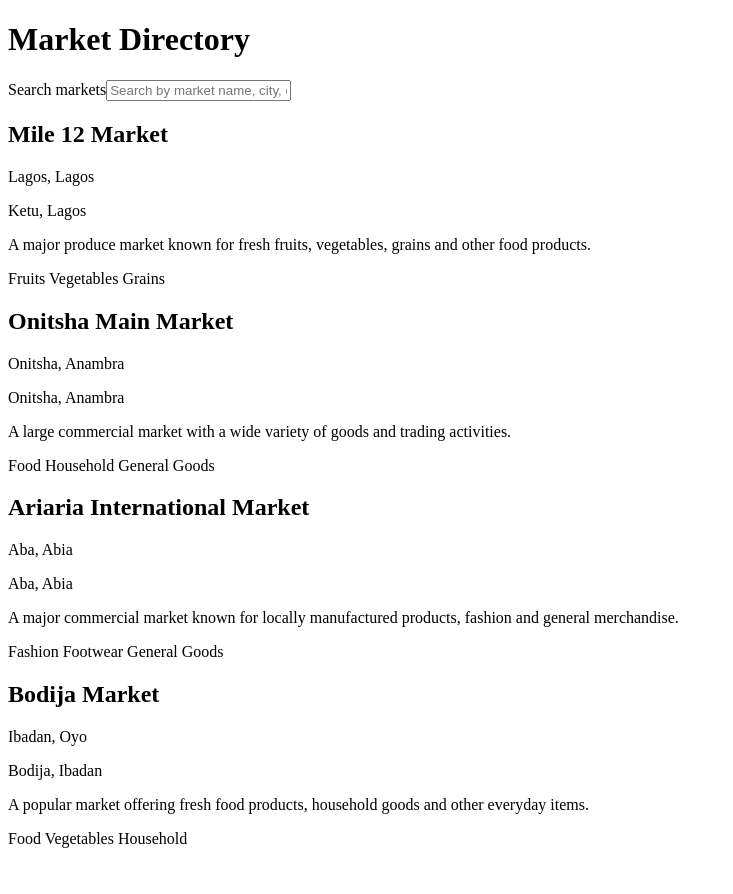
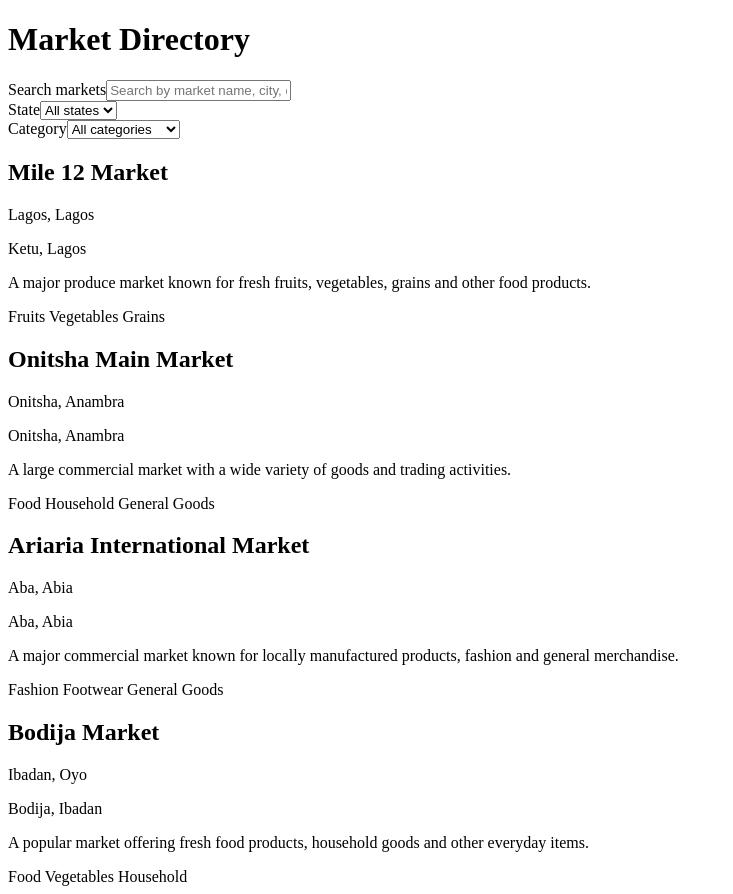
Before and after one commit to tammyboy775-rgb/Jabdra, a React (Vite) app: page /markets in a window 1280 px wide. Shown: the whole page, without its empty margins (0-733 px from the left). Before the commit the page ends 856 px from the top, so only its background shows below. Built offline with nearby package versions, Linux system fonts and the light colour scheme.

Commit message:
feat: add market filters

```diff
--- /dev/null
+++ b/src/components/MarketFilters.jsx
@@ -0,0 +1,50 @@
+function MarketFilters({
+  selectedState,
+  selectedCategory,
+  states,
+  categories,
+  onStateChange,
+  onCategoryChange,
+}) {
+  return (
+    <div>
+      <div>
+        <label htmlFor="state-filter">State</label>
+
+        <select
+          id="state-filter"
+          value={selectedState}
+          onChange={(event) => onStateChange(event.target.value)}
+        >
+          <option value="">All states</option>
+
+          {states.map((state) => (
+            <option key={state} value={state}>
+              {state}
+            </option>
+          ))}
+        </select>
+      </div>
+
+      <div>
+        <label htmlFor="category-filter">Category</label>
+
+        <select
+          id="category-filter"
+          value={selectedCategory}
+          onChange={(event) => onCategoryChange(event.target.value)}
+        >
+          <option value="">All categories</option>
+
+          {categories.map((category) => (
+            <option key={category} value={category}>
+              {category}
+            </option>
+          ))}
+        </select>
+      </div>
+    </div>
+  );
+}
+
+export default MarketFilters;
--- a/src/pages/MarketDirectory.jsx
+++ b/src/pages/MarketDirectory.jsx
@@ -2,10 +2,13 @@ import { useEffect, useState } from "react";
 import { getMarkets } from "../services/marketService";
 import MarketCard from "../components/MarketCard";
 import MarketSearch from "../components/MarketSearch";
+import MarketFilters from "../components/MarketFilters";
 
 function MarketDirectory() {
   const [markets, setMarkets] = useState([]);
   const [searchTerm, setSearchTerm] = useState("");
+  const [selectedState, setSelectedState] = useState("");
+  const [selectedCategory, setSelectedCategory] = useState("");
   const [loading, setLoading] = useState(true);
   const [error, setError] = useState("");
 
@@ -24,14 +27,28 @@ function MarketDirectory() {
     loadMarkets();
   }, []);
 
+  const states = [...new Set(markets.map((market) => market.state))].sort();
+
+  const categories = [
+    ...new Set(markets.flatMap((market) => market.categories)),
+  ].sort();
+
   const filteredMarkets = markets.filter((market) => {
     const search = searchTerm.toLowerCase().trim();
 
-    return (
+    const matchesSearch =
       market.name.toLowerCase().includes(search) ||
       market.city.toLowerCase().includes(search) ||
-      market.state.toLowerCase().includes(search)
-    );
+      market.state.toLowerCase().includes(search);
+
+    const matchesState =
+      selectedState === "" || market.state === selectedState;
+
+    const matchesCategory =
+      selectedCategory === "" ||
+      market.categories.includes(selectedCategory);
+
+    return matchesSearch && matchesState && matchesCategory;
   });
 
   if (loading) {
@@ -51,6 +68,15 @@ function MarketDirectory() {
         onSearchChange={setSearchTerm}
       />
 
+      <MarketFilters
+        selectedState={selectedState}
+        selectedCategory={selectedCategory}
+        states={states}
+        categories={categories}
+        onStateChange={setSelectedState}
+        onCategoryChange={setSelectedCategory}
+      />
+
       <section>
         {filteredMarkets.map((market) => (
           <MarketCard key={market.id} market={market} />
```
